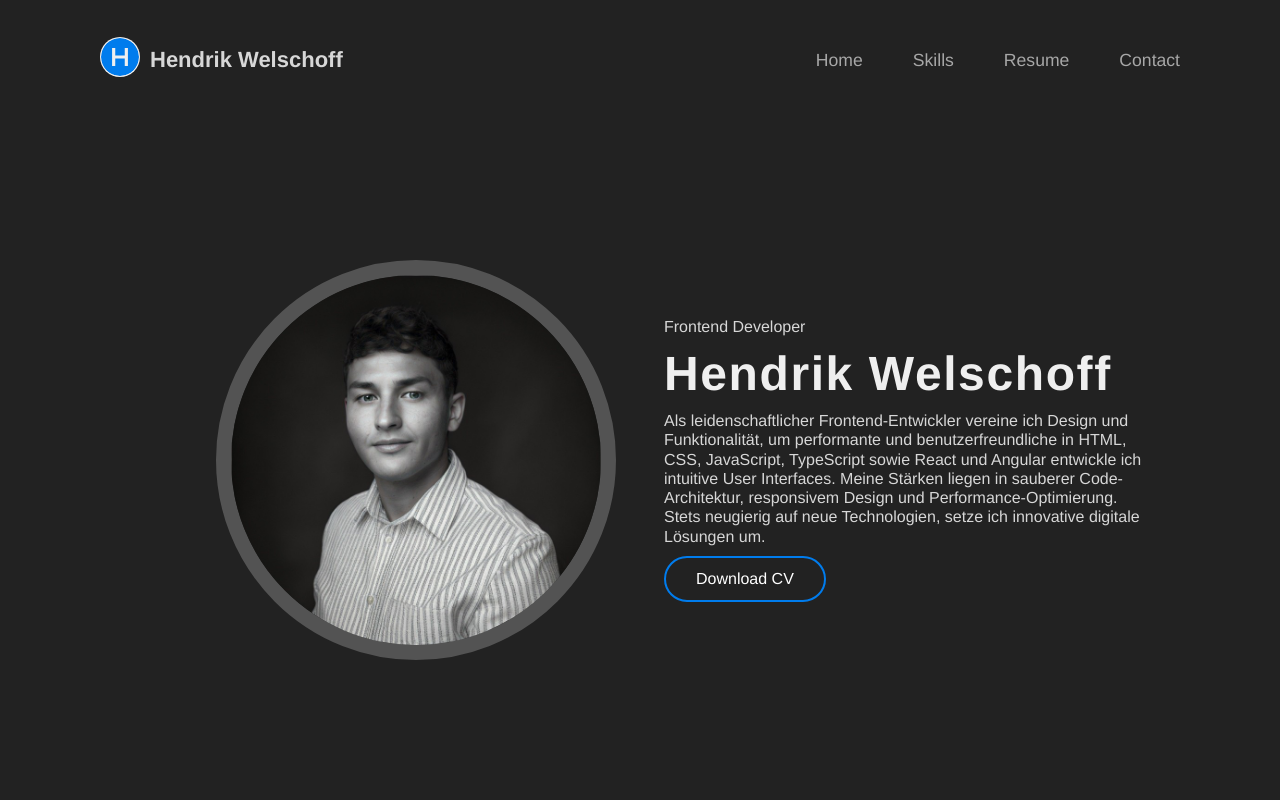
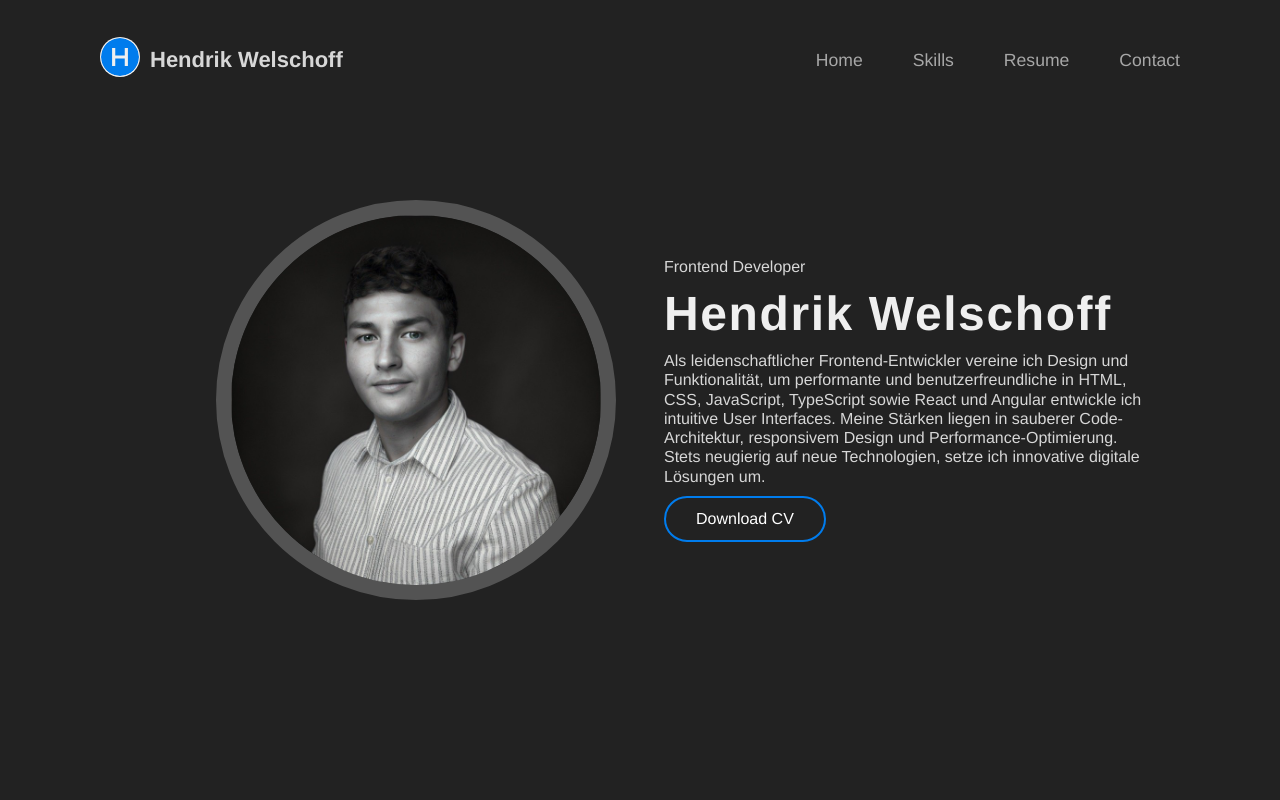
Before and after one commit to welschoff/resume, a React (Vite) app: page / in a window 1280 px wide. Shown: the top 800 px of the page. Built offline with nearby package versions, Linux system fonts and the light colour scheme.

Commit message:
Change styles

```diff
--- a/src/index.css
+++ b/src/index.css
@@ -6,6 +6,10 @@
   background-color: #222222;
   color: #d7d7d7;
   font-weight: 300;
+}
+
+html {
+  scroll-behavior: smooth;
 }
 
 :root {
--- a/src/navigation/Navbar.module.scss
+++ b/src/navigation/Navbar.module.scss
@@ -1,5 +1,5 @@
 .navbar {
-  position: sticky;
+  position: fixed;
   top: 0;
   left: 0;
   right: 0;
--- a/src/pages/home/Home.module.scss
+++ b/src/pages/home/Home.module.scss
@@ -2,7 +2,7 @@
   display: grid;
   place-items: center;
   width: 100%;
-  height: calc(100vh - var(--navbar-height));
+  min-height: 100vh;
 
   .profile {
     display: grid;
```
